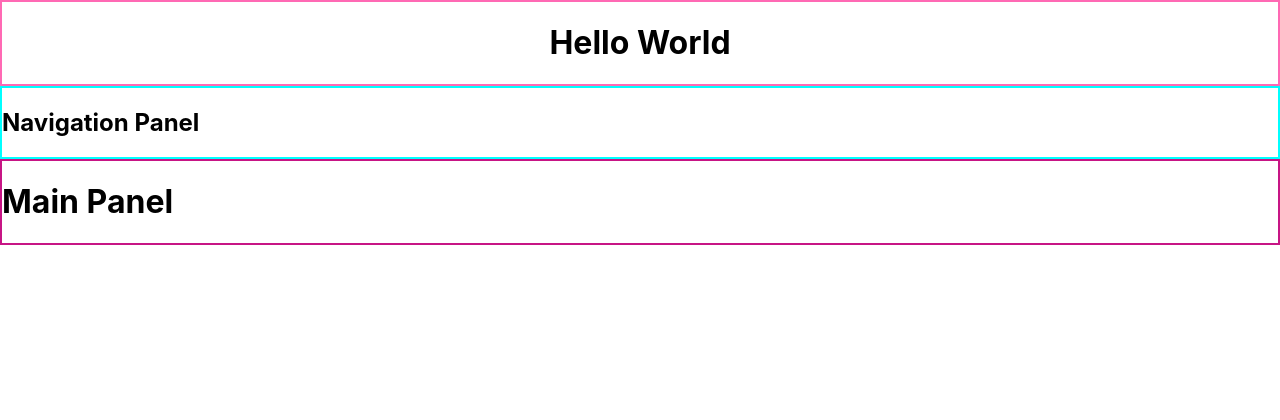
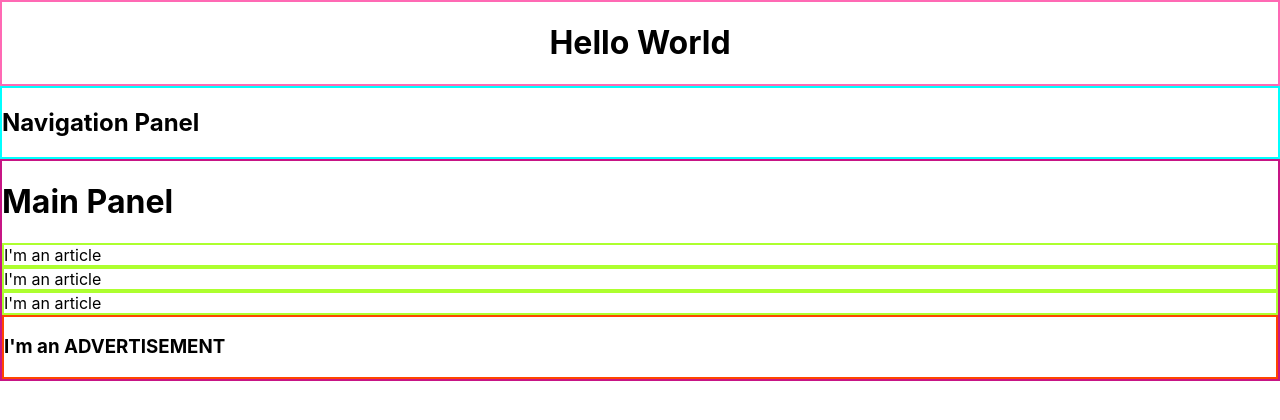
Before and after one commit to Julian-H-Martinez/react_work, a React (Create React App) app in the folder my-portfolio/: page / in a window 1280 px wide. Shown: the top 420 px of the page. Built offline with nearby package versions, Linux system fonts and the light colour scheme.

Commit message:
finished setting up blocks; need to correct styling

```diff
--- /dev/null
+++ b/my-portfolio/src/components/Advertisement.css
@@ -0,0 +1,3 @@
+.advertisement{
+    border: orangered 2px solid;
+}
--- /dev/null
+++ b/my-portfolio/src/components/Advertisement.js
@@ -0,0 +1,14 @@
+import './Advertisement.css';
+import React, {Component} from "react";
+
+class Advertisement extends Component{
+    render(){
+        return (
+            <article className={'advertisement'}>
+                <h3>I'm an ADVERTISEMENT</h3>
+            </article>
+        )
+    }
+}
+
+export default Advertisement;
--- a/my-portfolio/src/components/App/App.js
+++ b/my-portfolio/src/components/App/App.js
@@ -2,6 +2,8 @@ import './App.css';
 import Header from '../Header';
 import Navigation from '../Navigation';
 import Main from '../Main';
+import SubContents from '../SubContents';
+import Advertisement from "../Advertisement";
 
 
 function App() {
@@ -10,10 +12,10 @@ function App() {
       <Header />
       <Navigation />
       <Main>
-        {/*<SubContents />*/}
-        {/*<SubContents />*/}
-        {/*<SubContents />*/}
-        {/*<Advertisement />*/}
+        <SubContents />
+        <SubContents />
+        <SubContents />
+        <Advertisement />
       </Main>
     </div>
   );
--- /dev/null
+++ b/my-portfolio/src/components/SubContents.css
@@ -0,0 +1,3 @@
+.subContents{
+    border: greenyellow 2px solid;
+}
--- /dev/null
+++ b/my-portfolio/src/components/SubContents.js
@@ -0,0 +1,14 @@
+import './SubContents.css';
+import React, {Component} from 'react';
+
+class SubContents extends Component{
+    render(){
+        return (
+            <article className={'subContents'}>
+                I'm an article
+            </article>
+        )
+    }
+}
+
+export default SubContents;
```
